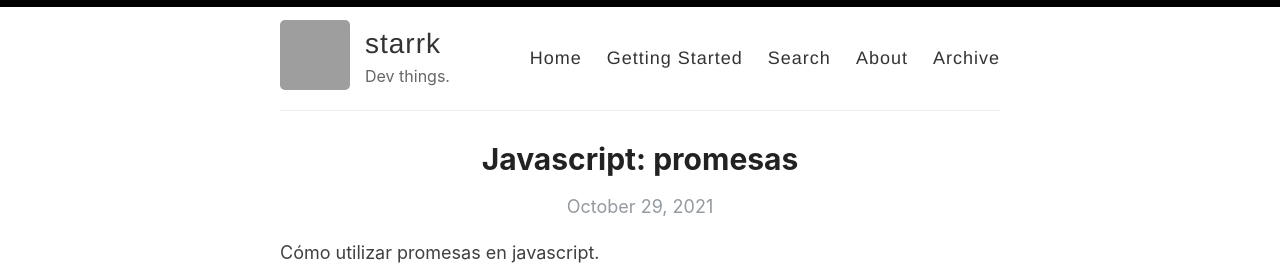
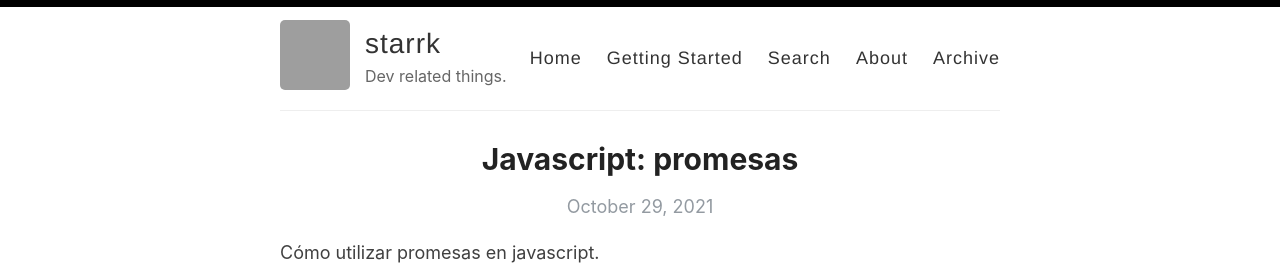
Before and after one commit to mstarrk/mstarrk.github.io, a Jekyll site: the page built from index.html, in a window 1280 px wide and 900 px high. Shown: the top 265 px of the window. Built offline with Jekyll 4.4.1, drawn with Linux system fonts in a browser that asks for light colours; the list of posts is cut into pages by our own code; grey boxes are pictures that could not be loaded.

Commit message:
Update _config.yml

```diff
--- a/_config.yml
+++ b/_config.yml
@@ -9,7 +9,7 @@ name: starrk
 author: Juan José Morales
 
 # Short bio or description (displayed in the header)
-description: Dev things.
+description: Dev related things.
 
 # URL of your avatar or profile pic (you could use your GitHub profile pic)
 avatar: https://avatars.githubusercontent.com/u/39104926?s=400&u=fa0782e49489fb01cf5fb8bf36a89669f202ec88&v=4
@@ -21,7 +21,7 @@ avatar: https://avatars.githubusercontent.com/u/39104926?s=400&u=fa0782e49489fb0
 # Includes an icon in the footer for each username you enter
 footer-links:
   dribbble:
-  email: morales.r.juanjose@gmail.com
+  email:
   facebook:
   flickr:
   github: https://github.com/mstarrk
```
